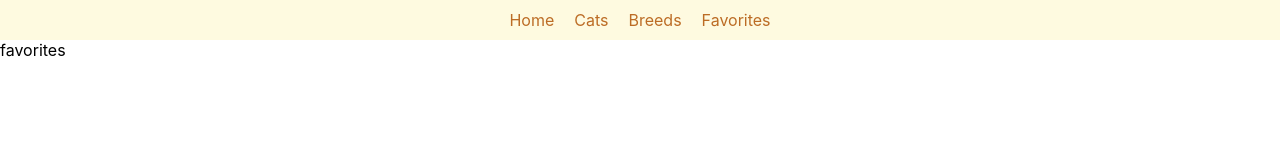
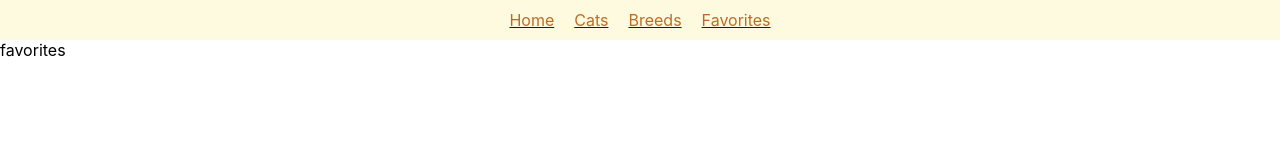
Before and after one commit to GuiScavone/catapi2, a React (Create React App) app: page /favorites in a window 1280 px wide. Shown: the top 160 px of the page. Built offline with nearby package versions, Linux system fonts and the light colour scheme.

Commit message:
Navbar working

```diff
--- a/src/App.js
+++ b/src/App.js
@@ -1,14 +1,16 @@
 import React from "react";
 import NavBar from "./pages/navbar/navbar";
 import AllRoutes from "./utils/routes";
+import { BrowserRouter, } from "react-router-dom";
+
 
 function App() {
   return (
-    <>
+    <BrowserRouter>
       <NavBar />
-      <AllRoutes />
-    </>
+     <AllRoutes />
+    </BrowserRouter>
   );
-};
+}
 
 export default App;
--- a/src/pages/navbar/navbar.jsx
+++ b/src/pages/navbar/navbar.jsx
@@ -5,18 +5,18 @@ import { Link } from "react-router-dom";
 const NavBar = () => {
   return (
     <Navbar>
-      {/* <Link to="/home"> */}
+      <Link to="/home">
         <NavItem>Home</NavItem>
-      {/* </Link> */}
-      {/* <Link to="/cats"> */}
+      </Link>
+      <Link to="/cats">
         <NavItem>Cats</NavItem>
-      {/* </Link>
-      <Link to="/breeds"> */}
+      </Link>
+      <Link to="/breeds">
         <NavItem>Breeds</NavItem>
-      {/* </Link>
-      <Link to="/favorites"> */}
+      </Link>
+      <Link to="/favorites">
         <NavItem>Favorites</NavItem>
-      {/* </Link> */}
+      </Link>
     </Navbar>
   );
 };
--- a/src/utils/routes.jsx
+++ b/src/utils/routes.jsx
@@ -1,5 +1,5 @@
 import React from "react";
-import { BrowserRouter, Routes, Route } from "react-router-dom";
+import { Routes, Route } from "react-router-dom";
 import Home from "../pages/home";
 import Cats from "../pages/cats";
 import Breeds from "../pages/breeds";
@@ -7,14 +7,14 @@ import Favorites from "../pages/favorites";
 
 const AllRoutes = () => {
   return (
-    <BrowserRouter>
+
       <Routes>
         <Route path="/home" element={<Home />} />
         <Route path="/cats" element={<Cats />} />
         <Route path="/breeds" element={<Breeds />} />
         <Route path="/favorites" element={<Favorites />} />
       </Routes>
-    </BrowserRouter>
+
   );
 };
 
```
Also changed, not shown: src/pages/navbar/styled.jsx (line endings or trailing spaces).
